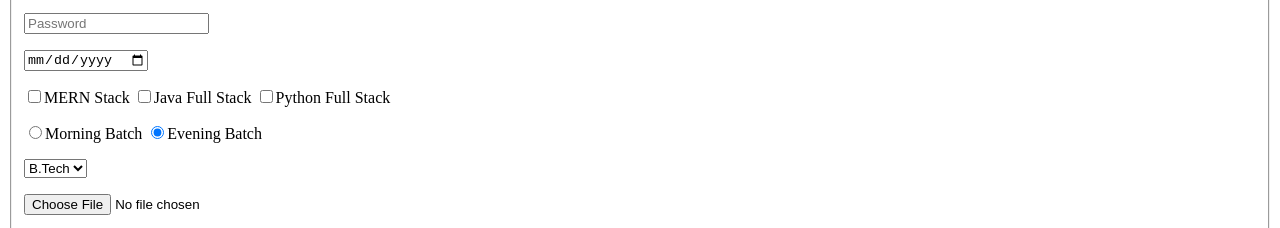
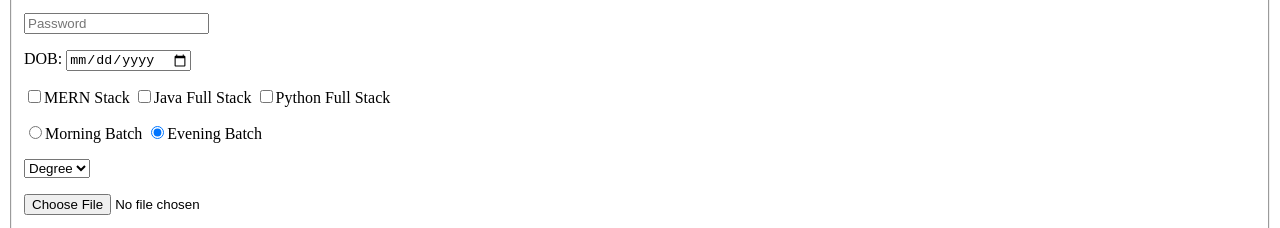
Before and after one commit to Rohitpawar0005/Rohitpawar0005.github.io, a plain HTML site: page html/index2.html in a window 1280 px wide. Shown: the part 507-735 px from the top of the page. Drawn offline with Linux system fonts and the light colour scheme.

Commit message:
modified:   html/index2.html

```diff
--- a/html/index2.html
+++ b/html/index2.html
@@ -34,7 +34,7 @@
             <p><input type="text" placeholder="Name" required></p>
             <p><input type="email" placeholder="Email Address" required></p>
             <p><input type="password" placeholder="Password" required></p>
-            <p><input type="date"></p>
+            <p>DOB: <input type="date"></p>
             <p>
                 <input type="checkbox">MERN Stack
                 <input type="checkbox">Java Full Stack
@@ -47,8 +47,9 @@
             <p>
                 <!-- <select multiple> -->
                 <select>
+                    <option selected>Degree</option>
                     <option>BE</option>
-                    <option selected>B.Tech</option>
+                    <option>B.Tech</option>
                     <option>MBA</option>
                 </select>
             </p>
```
